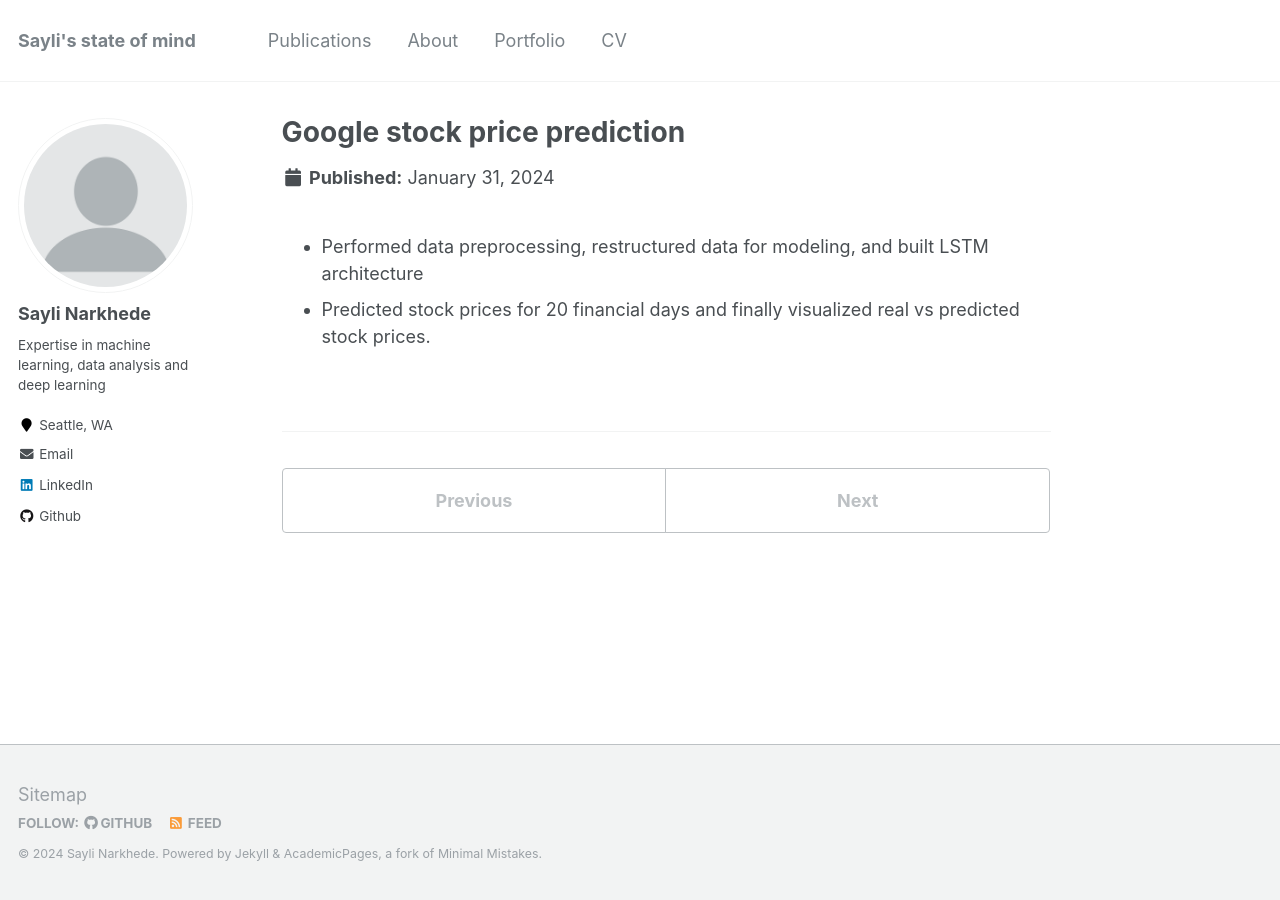
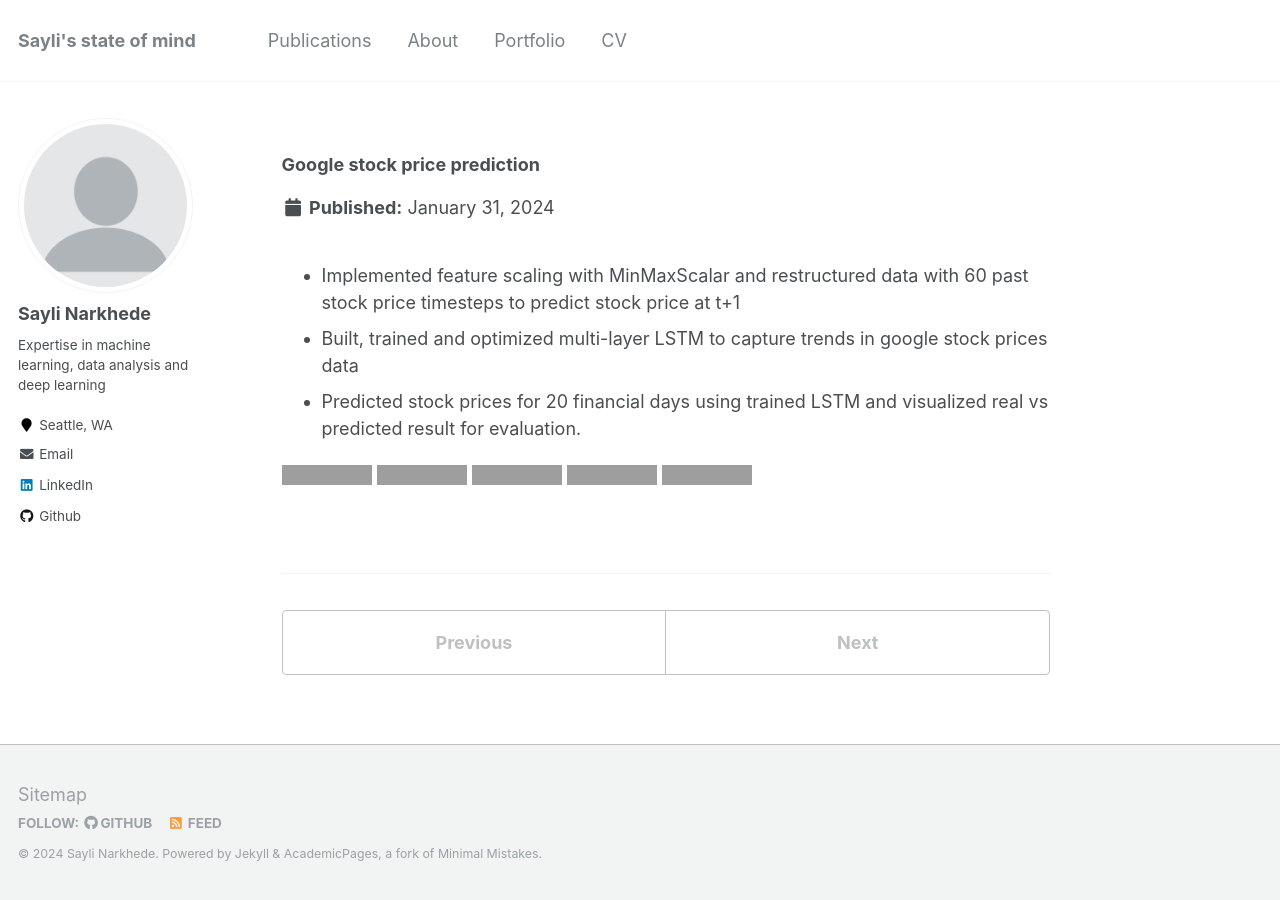
Before and after one commit to SayliMN/saylimn.github.io, a Jekyll site: the page built from _portfolio/portfolio-2.md, in a window 1280 px wide. Built offline with Jekyll 4.4.1, drawn with Linux system fonts in a browser that asks for light colours; grey boxes are pictures that could not be loaded.

Commit message:
add more project description

```diff
--- a/_portfolio/portfolio-2.md
+++ b/_portfolio/portfolio-2.md
@@ -1,8 +1,17 @@
 ---
-title: "Google stock price prediction"
-excerpt: "Prediction of continuous values using LSTM deep learning model<br/>"
+title: "### Google stock price prediction"
+excerpt: "### Regression, Deep Learning, Normalization, LSTM architecture<br/>"
 collection: portfolio
 ---
 
-* Performed data preprocessing, restructured data for modeling, and built LSTM architecture
-* Predicted stock prices for 20 financial days and finally visualized real vs predicted stock prices.
+* Implemented feature scaling with MinMaxScalar and restructured data with 60 past stock price timesteps to predict stock price at t+1
+* Built, trained and optimized multi-layer LSTM to capture trends in google stock prices data
+* Predicted stock prices for 20 financial days using trained LSTM and  visualized real vs predicted result for evaluation.
+
+<p>
+    <img src="https://img.shields.io/badge/Python-green" alt="Python">
+    <img src="https://img.shields.io/badge/Jupyter%20Notebook-orange" alt="Jupyter Notebook">
+    <img src="https://img.shields.io/badge/Keras-slateblue" alt="Keras">
+    <img src="https://img.shields.io/badge/Sklearn-purple" alt="Scikit-Learn">
+    <img src="https://img.shields.io/badge/Matplotlib-violet" alt="Matplotlib">
+</p>
```
Also changed, not shown: _portfolio/portfolio-1.md (+8 -6 lines), _portfolio/portfolio-3.md (+5 -5 lines).
